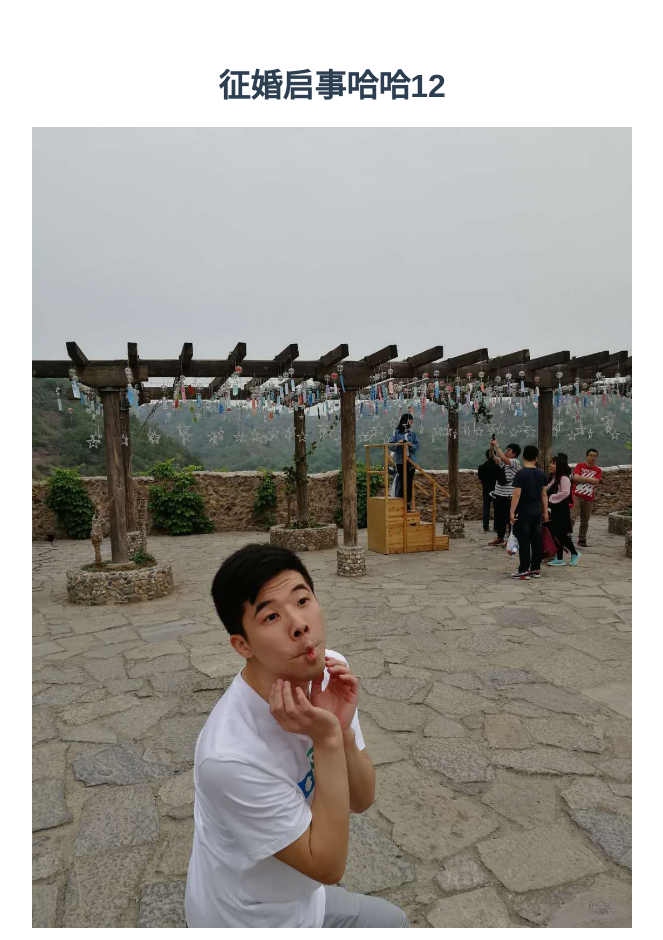
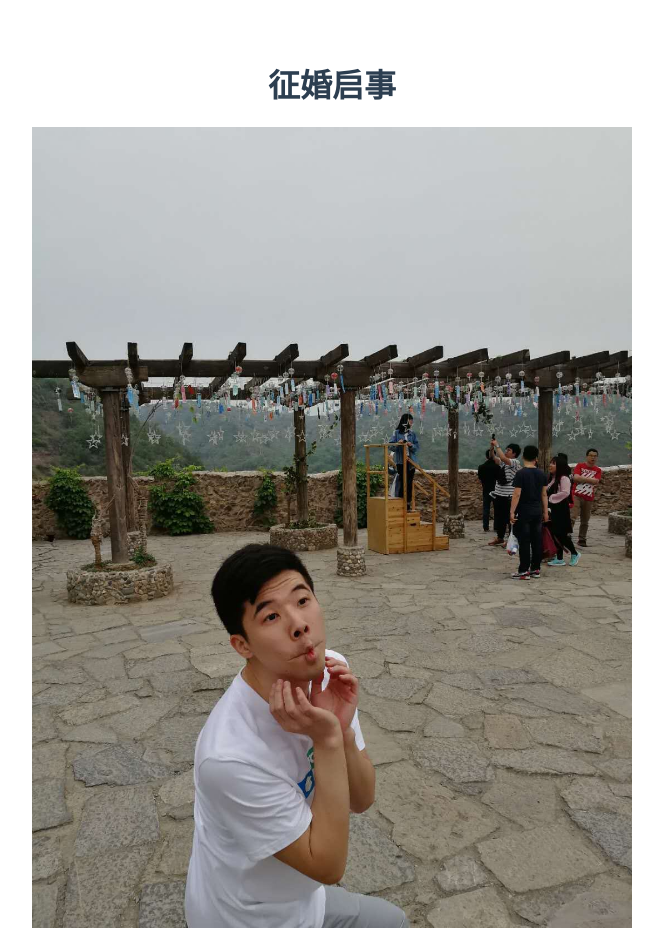
Before and after one commit to fengxinlu/blog, a Vue app: page / in a window 1280 px wide. Shown: the whole page, without its empty margins (308-971 px from the left). Built offline with nearby package versions, Linux system fonts and the light colour scheme.

Commit message:
测试代码

```diff
--- a/src/App.vue
+++ b/src/App.vue
@@ -1,6 +1,6 @@
 <template>
   <div id="app">
-    <h1>征婚启事哈哈12</h1>
+    <h1>征婚启事</h1>
     <img alt="Vue logo" src="./assets/01.jpeg" style="width: 600px; height: 801px">
     <!-- <HelloWorld msg="Welcome to Your Vue.js App"/> -->
   </div>
```
